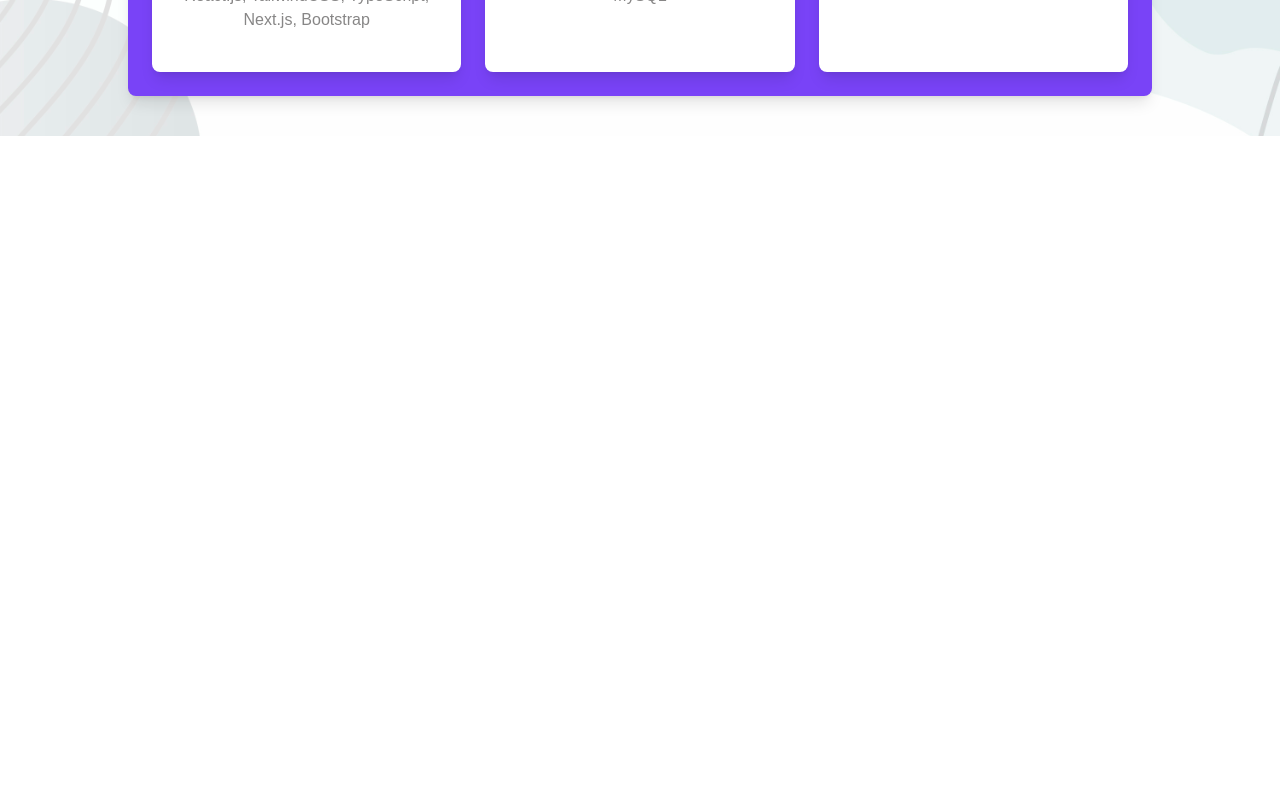
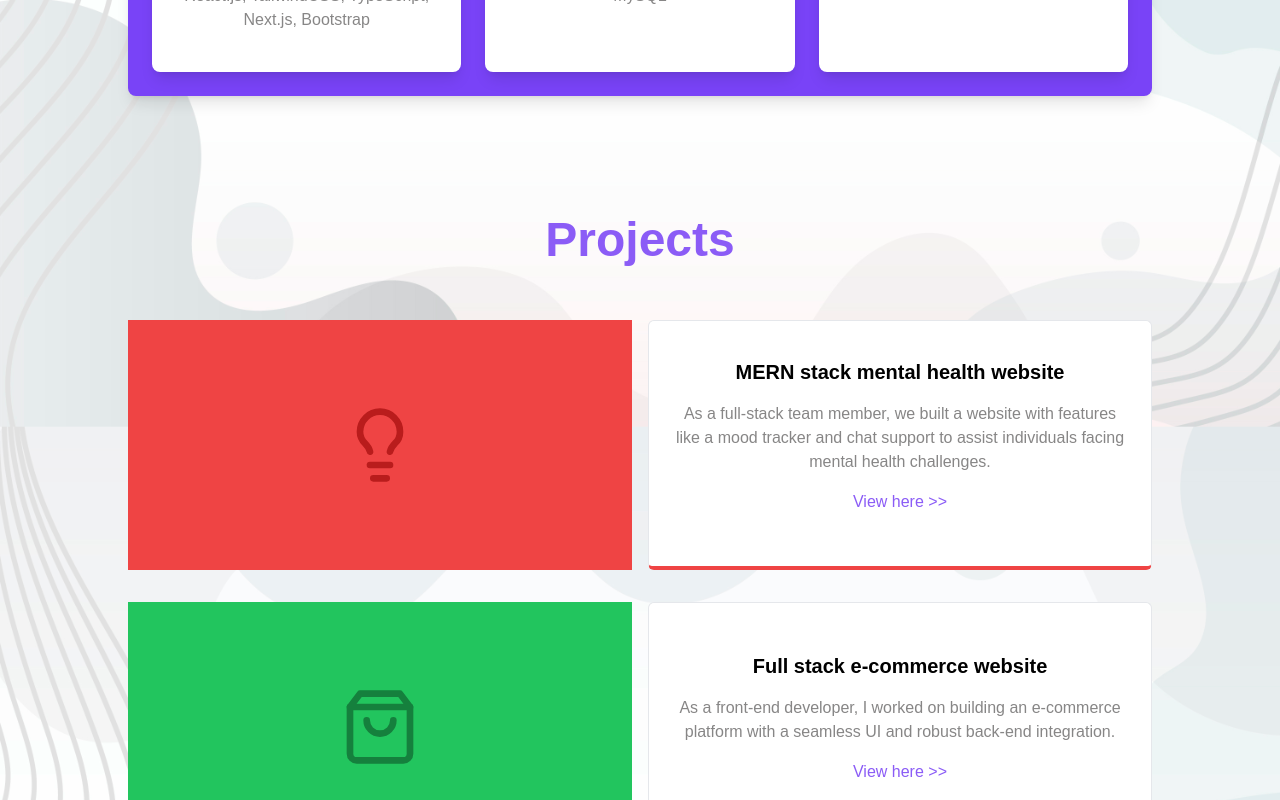
Before and after one commit to Duydao28102004/AlexDaoCV, a React (Vite) app: page / in a window 1280 px wide. Shown: the part 1280-2080 px from the top of the page. Before the commit the page ends 1416 px from the top, so only its background shows below. Built offline with nearby package versions, Linux system fonts and the light colour scheme.

Commit message:
enable projects section

```diff
--- a/package.json
+++ b/package.json
@@ -12,11 +12,12 @@
   "dependencies": {
     "@fontsource/poppins": "^5.1.1",
     "@shadcn/ui": "^0.0.4",
-    "framer-motion": "^12.4.4",
+    "framer-motion": "^12.4.7",
     "lucide-react": "^0.475.0",
     "react": "^19.0.0",
     "react-dom": "^19.0.0",
-    "react-scroll": "^1.9.2"
+    "react-router-dom": "^7.2.0",
+    "react-scroll": "^1.9.3"
   },
   "devDependencies": {
     "@eslint/js": "^9.19.0",
--- a/src/App.jsx
+++ b/src/App.jsx
@@ -1,11 +1,12 @@
 import Navbar from "./components/Navbar"
 import Hero from "./components/Hero"
 import Skills from "./components/Skills"
+import Projects from "./components/Projects"
+import AnimatedSection from "./components/AnimatedSection"
 
 function App() {
   return (
     <>
-
       <div className="relative w-full min-h-screen">
         {/*Background */}
         <div
@@ -15,12 +16,13 @@ function App() {
         {/*Content */}
         <div className="relative z-10 flex flex-col items-center justify-center text-white">
           <Navbar />
-          <section id="about">
-            <Hero />
-          </section>
-          <section id="skills">
+          <Hero />
+          <AnimatedSection id="skills">
             <Skills />
-          </section>
+          </AnimatedSection>
+          <AnimatedSection id="projects">
+            <Projects />
+          </AnimatedSection>
         </div>
       </div>
     </>
--- /dev/null
+++ b/src/components/AnimatedSection.jsx
@@ -0,0 +1,35 @@
+/* eslint-disable react/prop-types */
+import { useEffect, useState } from "react";
+import { motion } from "framer-motion";
+
+const AnimatedSection = ({ id, children }) => {
+  const [isVisible, setIsVisible] = useState(false);
+
+  useEffect(() => {
+    const handleScroll = () => {
+      const section = document.getElementById(id);
+      if (section) {
+        const rect = section.getBoundingClientRect();
+        if (rect.top < window.innerHeight * 0.8) {
+          setIsVisible(true);
+        }
+      }
+    };
+
+    window.addEventListener("scroll", handleScroll);
+    return () => window.removeEventListener("scroll", handleScroll);
+  }, [id]);
+
+  return (
+    <motion.div
+      id={id}
+      initial={{ opacity: 0, y: 50 }}
+      animate={isVisible ? { opacity: 1, y: 0 } : {}}
+      transition={{ duration: 0.5, ease: "easeInOut" }}
+    >
+      {children}
+    </motion.div>
+  );
+};
+
+export default AnimatedSection;
--- a/src/components/Hero.jsx
+++ b/src/components/Hero.jsx
@@ -1,6 +1,12 @@
+import { motion } from "framer-motion";
+
 const Hero = () => {
   return (
-    <div className="flex w-full py-10">
+    <motion.div
+        initial={{ opacity: 0, y: 500 }}
+        animate={{ opacity: 1, y: 0 }}
+        transition={{ duration: 0.5, ease: "easeInOut" }}
+        className="flex w-full py-10">
         {/* Hero section div */}
         <div className="mx-auto w-[80%] bg-white rounded-md p-10">
             {/* Hero section avatar */}
@@ -18,7 +24,7 @@ const Hero = () => {
                 </p>
             </div>
         </div>
-    </div>
+    </motion.div>
   )
 }
 export default Hero;
--- a/src/components/Navbar.jsx
+++ b/src/components/Navbar.jsx
@@ -1,6 +1,6 @@
 import { useState } from "react";
 import { Link } from "react-scroll";
-import { Menu, X } from "lucide-react"; // Using Lucide Icons
+import { Menu, X } from "lucide-react";
 import { motion } from "framer-motion";
 
 const Navbar = () => {
@@ -25,6 +25,9 @@ const Navbar = () => {
         <Link to="skills" smooth={true} duration={500} className="cursor-pointer text-secondary bg-background py-2 px-4 rounded-md">
           Skills
         </Link>
+        <Link to="projects" smooth={true} duration={500} className="cursor-pointer text-secondary bg-background py-2 px-4 rounded-md">
+          Projects
+        </Link>
       </nav>
 
       {/* Mobile Navigation with Smooth Animation */}
@@ -36,9 +39,11 @@ const Navbar = () => {
           menuOpen ? "block" : "hidden"
         }`}
       >
-
-        <Link to="skills" smooth={true} duration={500} className="py-3 text-lg text-secondary cursor-pointer" onClick={() => setMenuOpen(false)}>
+        <Link to="skills" smooth={true} duration={500} className="py-3 text-lg text-secondary cursor-pointer w-full text-center" onClick={() => setMenuOpen(false)}>
           Skills
+        </Link>
+        <Link to="skills" smooth={true} duration={500} className="py-3 text-lg text-secondary cursor-pointer w-full text-center" onClick={() => setMenuOpen(false)}>
+          Projects
         </Link>
       </motion.div>
     </div>
--- /dev/null
+++ b/src/components/Projects.jsx
@@ -0,0 +1,58 @@
+import { TramFront, Lightbulb, ShoppingBag } from "lucide-react";
+
+const Projects = () => {
+    return (
+        <div className="flex w-full py-10">
+            <div className="mx-auto w-[80%]">
+                {/* Projects section title */}
+                <h1 className="text-4xl md:text-5xl font-bold text-accent text-center my-10">Projects</h1>
+
+                {/* Project List */}
+                {[
+                    {
+                        icon: <Lightbulb className="w-20 h-20 text-red-700" />,
+                        bgColor: "bg-red-500",
+                        borderColor: "border-b-red-500",
+                        title: "MERN stack mental health website",
+                        description:
+                            "As a full-stack team member, we built a website with features like a mood tracker and chat support to assist individuals facing mental health challenges.",
+                        link: "https://github.com/Duydao28102004/MentalBay",
+                    },
+                    {
+                        icon: <ShoppingBag className="w-20 h-20 text-green-700" />,
+                        bgColor: "bg-green-500",
+                        borderColor: "border-b-green-500",
+                        title: "Full stack e-commerce website",
+                        description:
+                            "As a front-end developer, I worked on building an e-commerce platform with a seamless UI and robust back-end integration.",
+                        link: "https://github.com/Rainb0wBanana/COSC2430-Full-stack-Web-Application",
+                    },
+                    {
+                        icon: <TramFront className="w-20 h-20 text-blue-700" />,
+                        bgColor: "bg-blue-500",
+                        borderColor: "border-b-blue-500",
+                        title: "Travel and booking Android application",
+                        description:
+                            "Using Java, I developed TraveWhere, a mobile app that simplifies accommodation booking and enables real-time chat between travelers and property owners. Integrated Google Maps API for location tracking.",
+                        link: "https://github.com/Duydao28102004/Travewhere",
+                    },
+                ].map((project, index) => (
+                    <div key={index} className="flex flex-col md:flex-row w-full gap-4 py-4">
+                        <div className={`w-full md:w-1/2 min-h-[250px] p-6 flex ${project.bgColor} justify-center items-center`}>
+                            {project.icon}
+                        </div>
+                        <div className={`w-full md:w-1/2 min-h-[250px] p-6 flex flex-col items-center justify-center border ${project.borderColor} border-b-4 bg-white rounded-md`}>
+                            <h1 className="text-xl font-semibold text-black text-center mx-auto mb-4">{project.title}</h1>
+                            <h2 className="text-secondary text-center mb-4">{project.description}</h2>
+                            <a href={project.link} target="_blank" rel="noopener noreferrer" className="text-accent text-center mb-4">
+                                View here &gt;&gt;
+                            </a>
+                        </div>
+                    </div>
+                ))}
+            </div>
+        </div>
+    );
+};
+
+export default Projects;
--- a/tailwind.config.js
+++ b/tailwind.config.js
@@ -17,5 +17,5 @@ export default {
             },
         },
     },
-    plugins: [require("@tailwindcss/typography")],
+    plugins: [import("@tailwindcss/typography")],
 };
```
Also changed, not shown: 1 other file (tests, documents, lock files or other folders).
